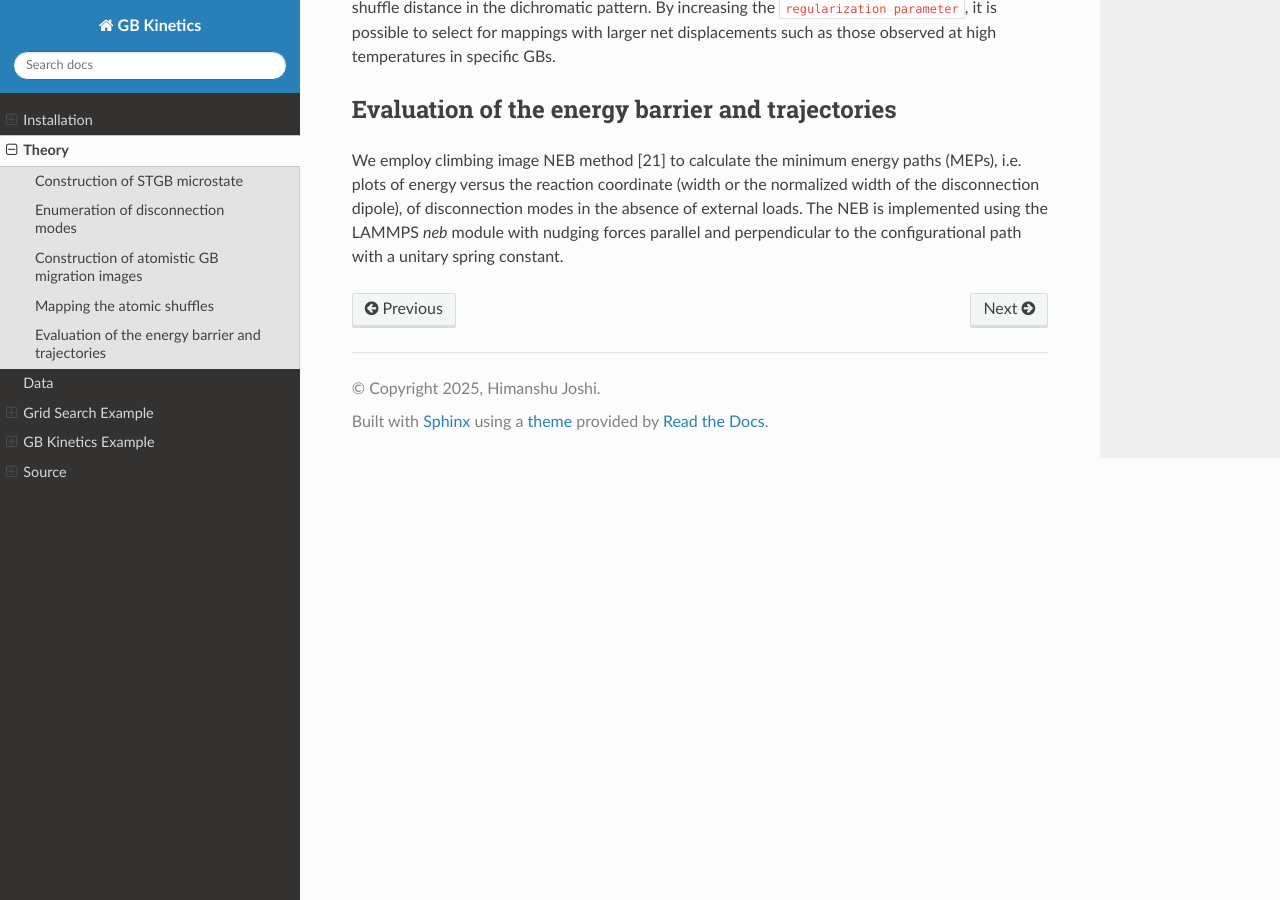
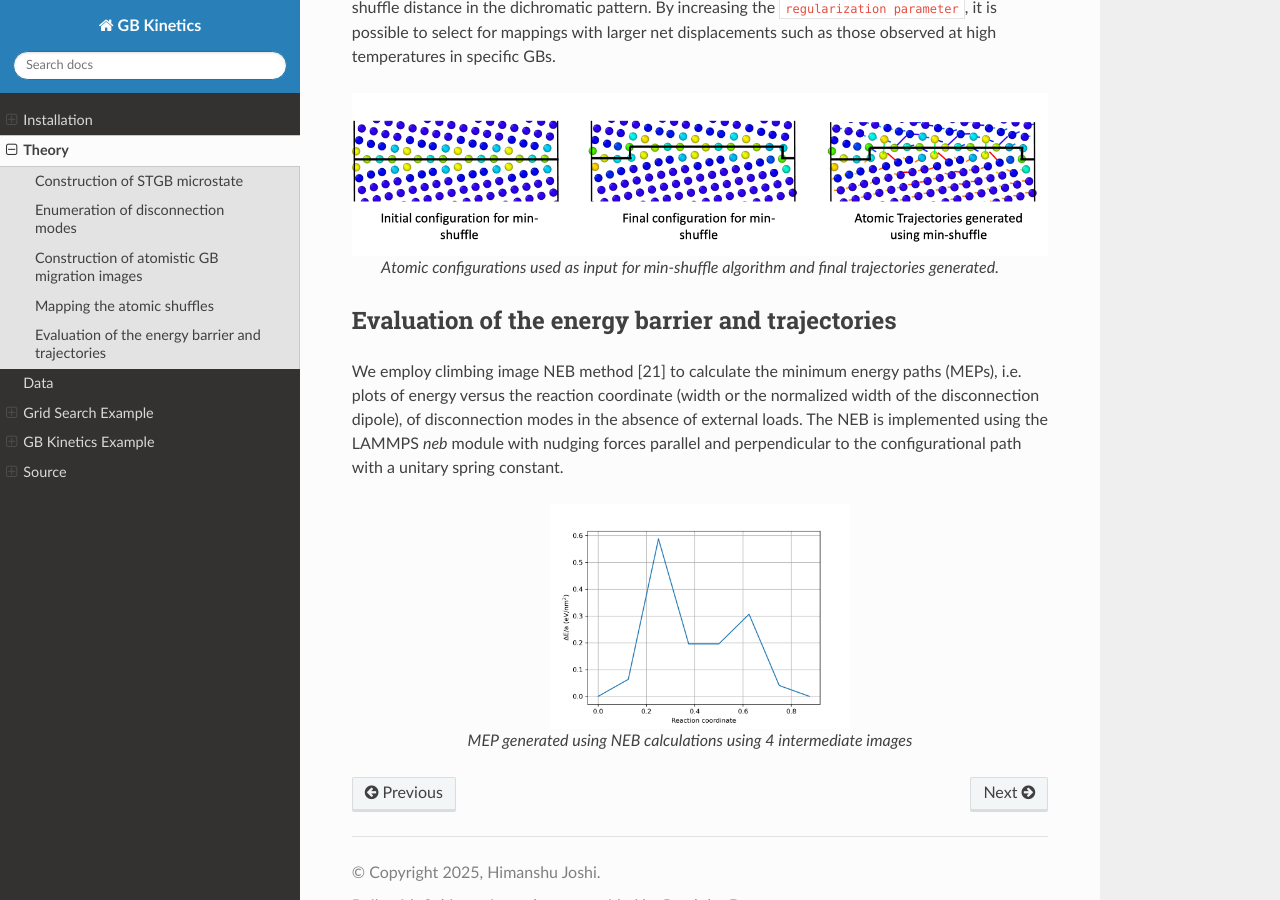
Before and after one commit to hjoshi9/GB_kinetics, a Sphinx documentation site: the page built from docs/source/theory.rst, in a window 1280 px wide and 900 px high, scrolled down 4549 px. Built offline with Sphinx 7.4.7 and the Read the Docs theme 3.1.0, drawn with Linux system fonts in a browser that asks for light colours.

Commit message:
Added minshuffle diagram to theory doc

```diff
--- a/docs/source/theory.rst
+++ b/docs/source/theory.rst
@@ -121,6 +121,13 @@ The chosen shuffle map, *the min-shuffle map*, minimizes net shuffle distance in
 pattern. By increasing the ``regularization parameter``, it is possible to select
 for mappings with larger net displacements such as those observed at high temperatures in specific GBs.
 
+.. figure:: /_static/min_shuffle_theory.png
+   :width: 800px
+   :align: center
+
+   Atomic configurations used as input for min-shuffle algorithm and final
+   trajectories generated.
+
 
 Evaluation of the energy barrier and trajectories
 -------------------------------------------------
@@ -128,3 +135,9 @@ We employ climbing image NEB method [21] to calculate the minimum energy paths (
 versus the reaction coordinate (width or the normalized width of the disconnection dipole), of
 disconnection modes in the absence of external loads. The NEB is implemented using the LAMMPS *neb* module with nudging forces
 parallel and perpendicular to the configurational path with a unitary spring constant.
+
+.. figure:: /_static/Cusigma17_mis28.0_size1_discb0.88h1.75_partition4.png
+   :width: 300px
+   :align: center
+
+   MEP generated using NEB calculations using 4 intermediate images
```
